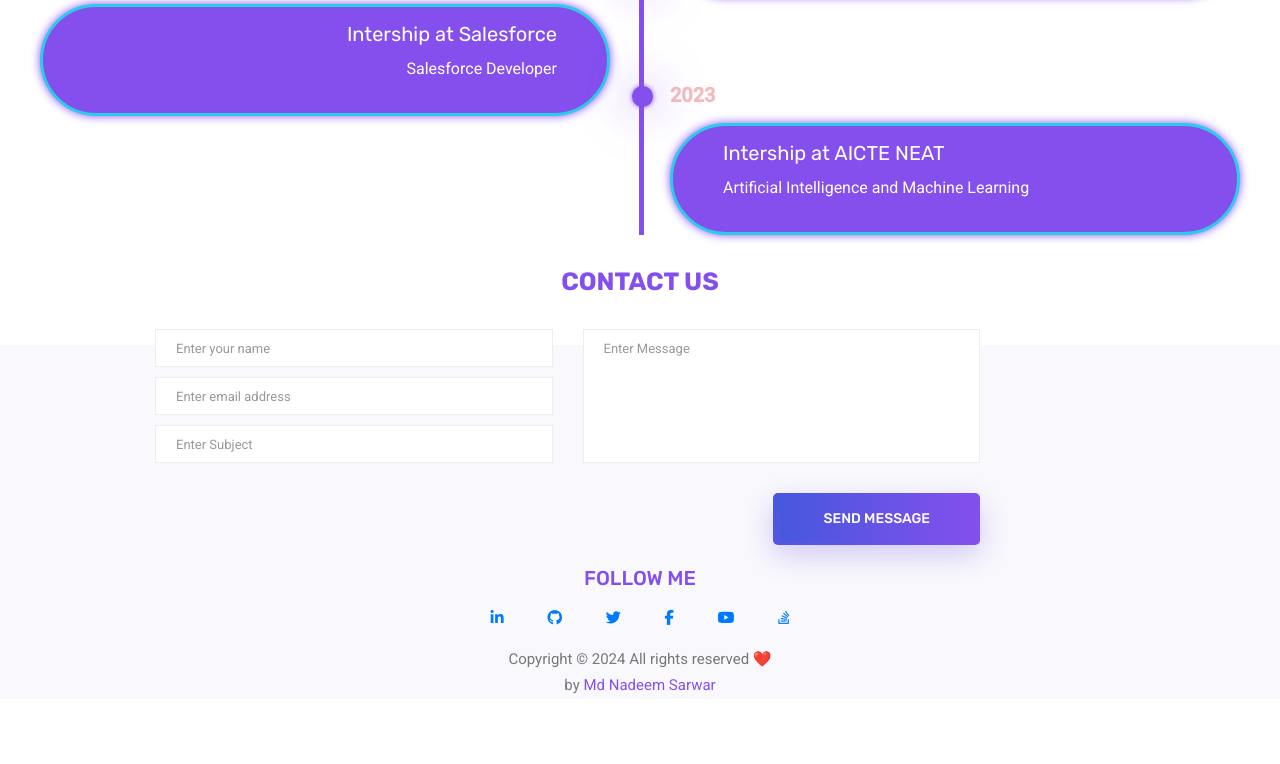
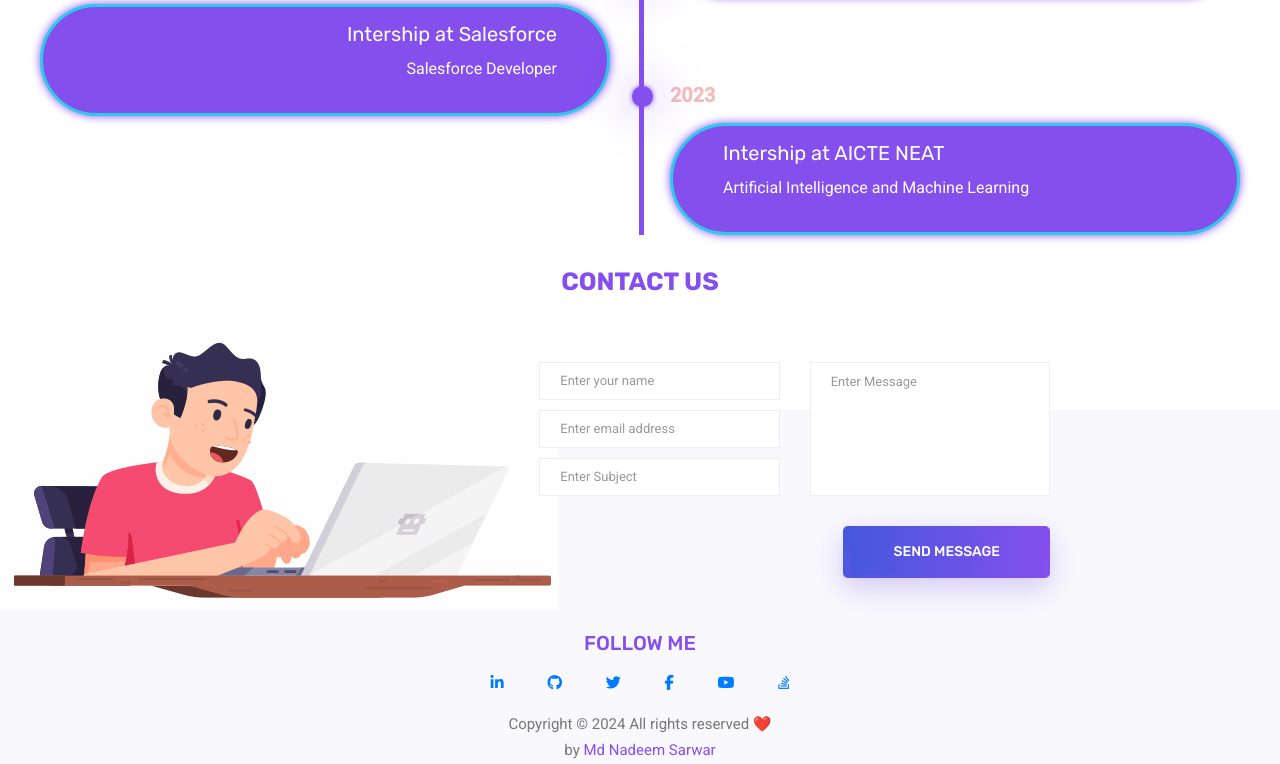
Before and after one commit to MdNadeemSarwar/Portfolio, a plain HTML site: page about.html in a window 1280 px wide. Shown: the part 1549-2313 px from the top of the page. Before the commit the page ends 2248 px from the top, so only its background shows below. Drawn offline with Linux system fonts and the light colour scheme; some packages are replaced by stand-ins of ours; the site is published under a folder, as on GitHub Pages, so addresses that start at the root find nothing.

Commit message:
Update about.html

```diff
--- a/about.html
+++ b/about.html
@@ -342,7 +342,7 @@
     <!-- -------------------------------------------------------- -->
     <section class="contact_area section_gap">
         <div class="baxxa">
-            <img src="/my img/coding4.gif" alt="">
+            <img src="my img/coding4.gif" alt="">
         <div class="container">
             <div class="row">
                 <div class="col-lg-3 hammmmmm" >
```
